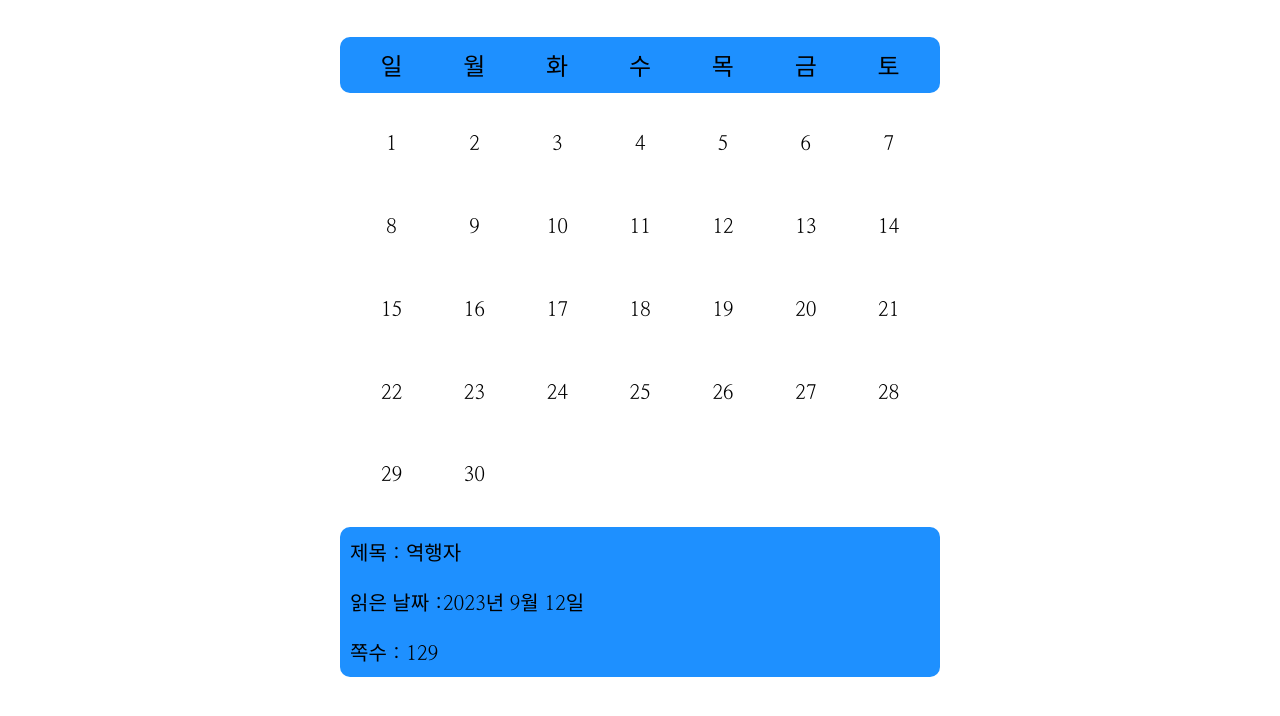
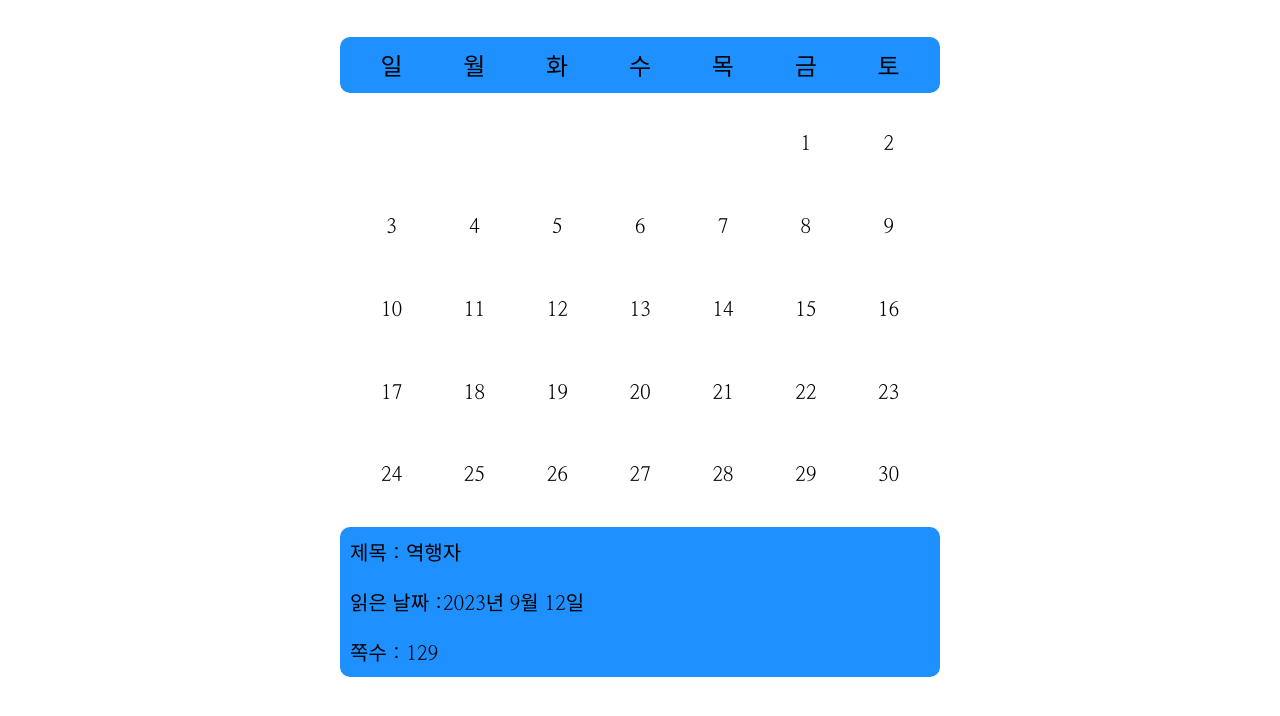
Before and after one commit to seoyeon0203/2023_WSM, a plain HTML site: page 20230620_bookReviewCalendar/calendar.html in a window 1280 px wide. Shown: the part 50-766 px from the top of the page. Drawn offline with nearby package versions, Linux system fonts and the light colour scheme.

Commit message:
실제 9월 달력 완성

```diff
--- a/20230620_bookReviewCalendar/css/calendar.css
+++ b/20230620_bookReviewCalendar/css/calendar.css
@@ -39,6 +39,9 @@ main {
   display: grid; /* 글자 수평 수직 가운데*/
   place-items: center; /* 글자 수평 수직 가운데*/
 }
+.date.item:nth-child(1) {
+  grid-column-start: 6;
+}
 .review.flex-container {
   display: flex;
   flex-direction: column;
```
